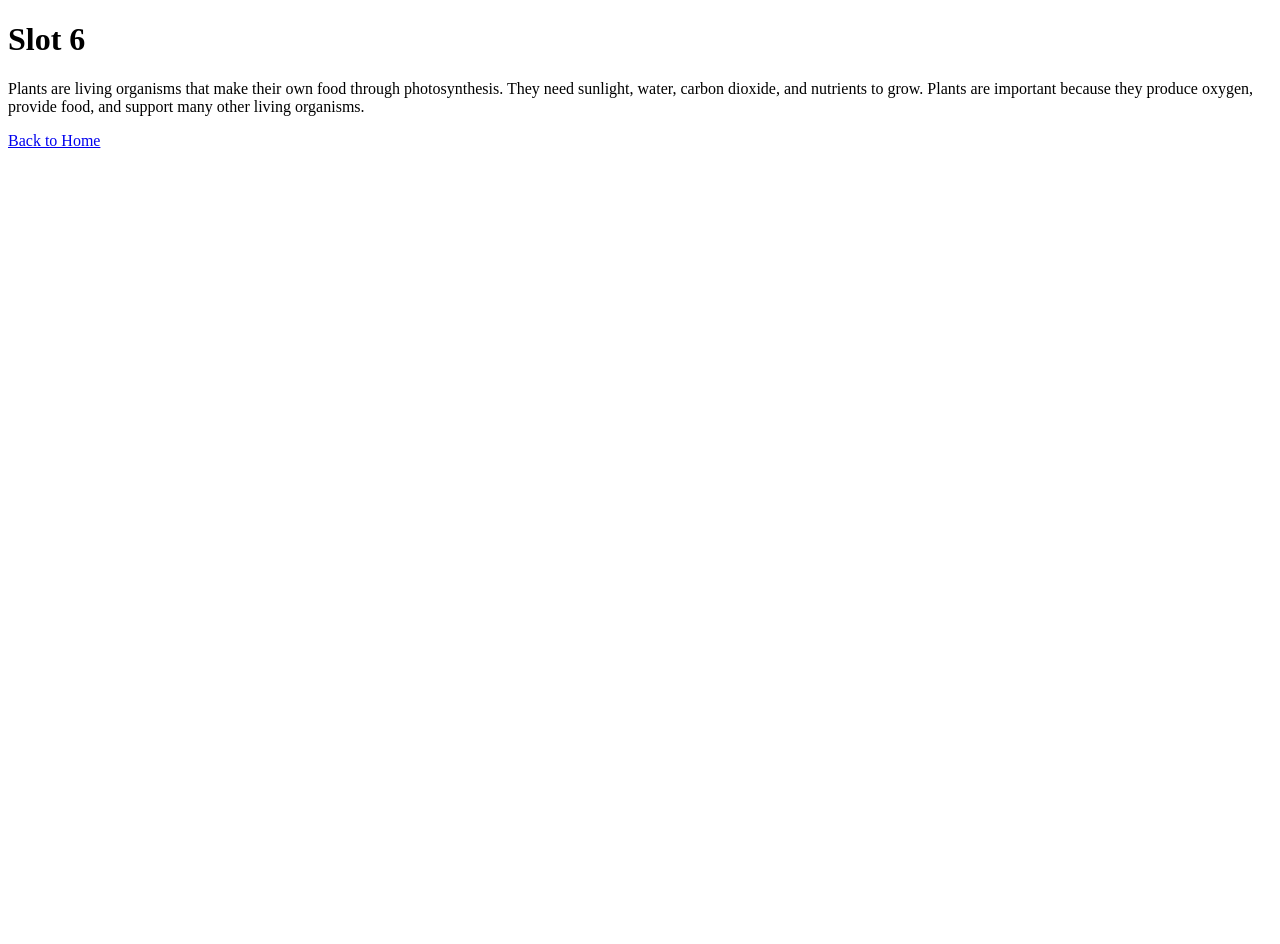
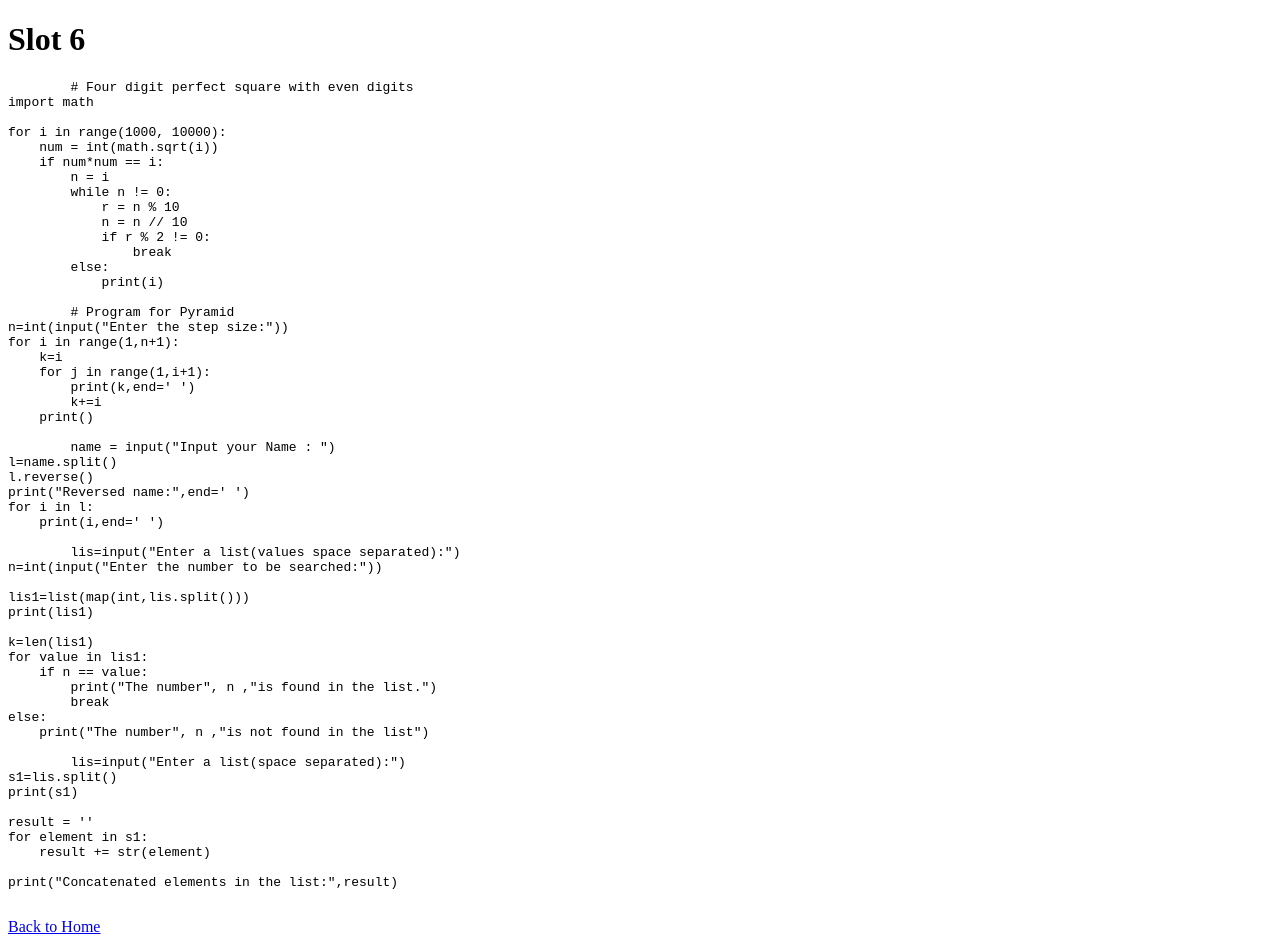
Before and after one commit to Apps-Domain/Vote, a plain HTML site: page slot6.html in a window 1280 px wide. Before the commit the page ends 800 px from the top, so only its background shows below. Drawn offline with Linux system fonts and the light colour scheme.

Commit message:
Update slot6.html

```diff
--- a/slot6.html
+++ b/slot6.html
@@ -9,12 +9,62 @@
 
     <h1>Slot 6</h1>
 
-    <p>
-        Plants are living organisms that make their own food through
-        photosynthesis. They need sunlight, water, carbon dioxide, and
-        nutrients to grow. Plants are important because they produce
-        oxygen, provide food, and support many other living organisms.
-    </p>
+    <pre>
+        # Four digit perfect square with even digits
+import math
+
+for i in range(1000, 10000):
+    num = int(math.sqrt(i))
+    if num*num == i:
+        n = i
+        while n != 0:
+            r = n % 10
+            n = n // 10
+            if r % 2 != 0:
+                break
+        else:
+            print(i)
+
+        # Program for Pyramid
+n=int(input("Enter the step size:"))
+for i in range(1,n+1):
+    k=i
+    for j in range(1,i+1):
+        print(k,end=' ')
+        k+=i
+    print()
+
+        name = input("Input your Name : ")
+l=name.split()
+l.reverse()
+print("Reversed name:",end=' ')
+for i in l:
+    print(i,end=' ')
+
+        lis=input("Enter a list(values space separated):")
+n=int(input("Enter the number to be searched:"))
+
+lis1=list(map(int,lis.split()))
+print(lis1)
+
+k=len(lis1)
+for value in lis1:
+    if n == value:
+        print("The number", n ,"is found in the list.")
+        break
+else:
+    print("The number", n ,"is not found in the list")
+
+        lis=input("Enter a list(space separated):")
+s1=lis.split()
+print(s1)
+
+result = ''
+for element in s1:
+    result += str(element)
+
+print("Concatenated elements in the list:",result)
+    </pre>
 
     <a href="index.html">Back to Home</a>
 
```
